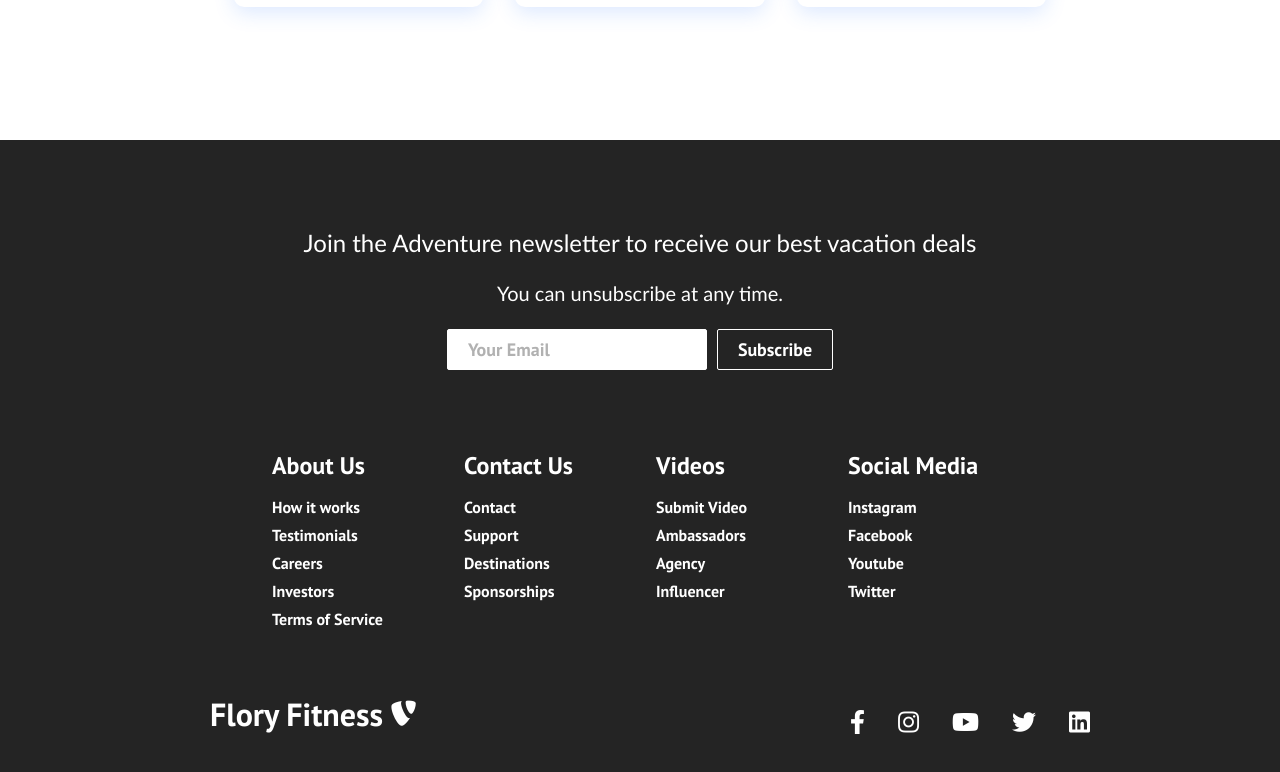
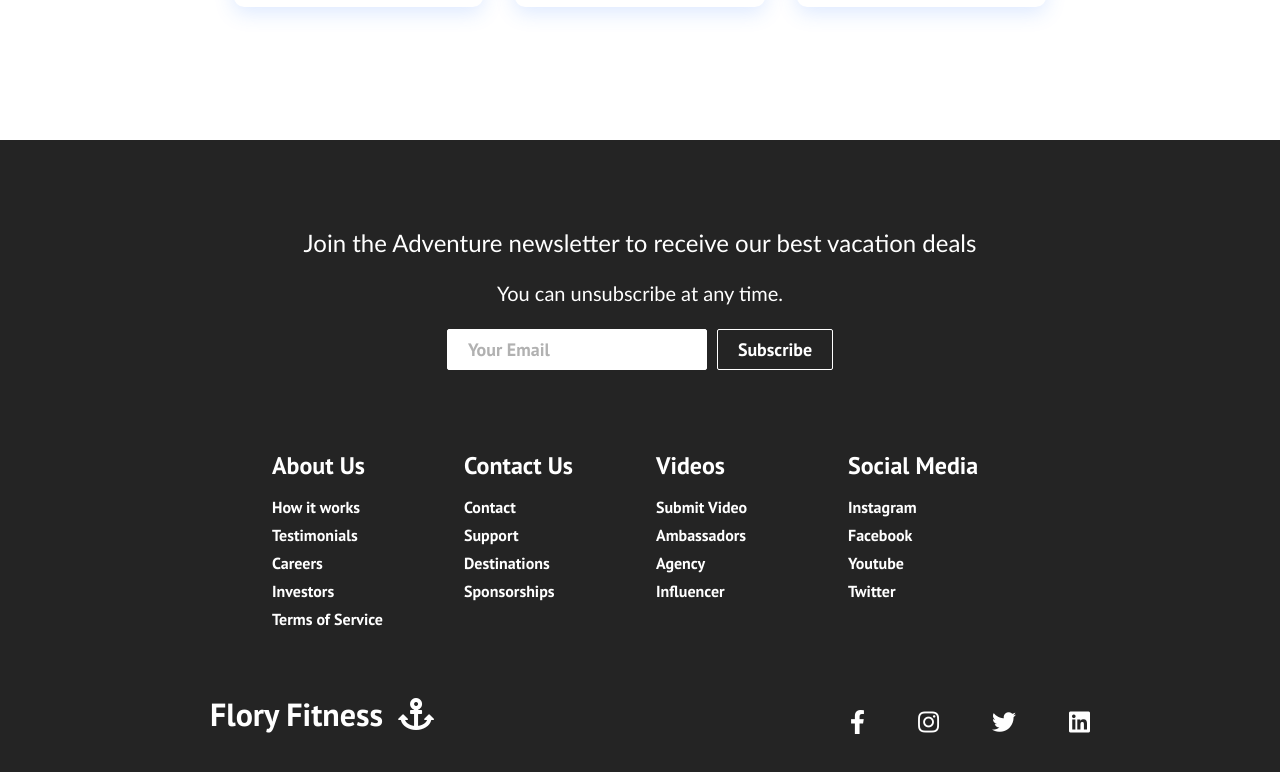
Before and after one commit to nsethblanchard/flory_fitness, a React (Create React App) app: page / in a window 1280 px wide. Shown: the part 1294-2066 px from the top of the page. Built offline with nearby package versions, Linux system fonts and the light colour scheme.

Commit message:
fixed social media icon links

```diff
--- a/public/index.html
+++ b/public/index.html
@@ -6,8 +6,8 @@
     <meta name="viewport" content="width=device-width, initial-scale=1" />
     <meta name="theme-color" content="#000000" />
     <meta
-      name="description"
-      content="Web site created using create-react-app"
+      name="Flory Fitness"
+      content="Welcome to the site for Flory Fitness, located in Staunton, VA"
     />
     <link rel="apple-touch-icon" href="%PUBLIC_URL%/logo192.png" />
     <link
--- a/src/components/Navbar.js
+++ b/src/components/Navbar.js
@@ -31,7 +31,7 @@ function Navbar() {
         <div className="navbar-container">
           <Link to="/" className="navbar-logo" onClick={closeMobileMenu}>
             Flory Fitness
-            <i class="fab fa-typo3" />
+            <i class="fas fa-anchor" style={{ marginLeft: 15 }} />
           </Link>
           <div className="menu-icon" onClick={handleClick}>
             <i className={click ? "fas fa-times" : "fas fa-bars"} />
--- a/src/components/pages/Footer.js
+++ b/src/components/pages/Footer.js
@@ -65,51 +65,50 @@ function Footer() {
           <div class="footer-logo">
             <Link to="/" className="social-logo">
               Flory Fitness
-              <i class="fab fa-typo3" />
+              <i class="fas fa-anchor" style={{ marginLeft: 15 }} />
             </Link>
           </div>
 
           <div class="social-icons">
-            <Link
-              class="social-icon-link facebook"
-              to="/"
+            <a
+              href="https://www.facebook.com/FloryFitnessLLC"
+              className="social-icon-link facebook"
               target="_blank"
+              rel="noreferrer"
               aria-label="Facebook"
             >
               <i class="fab fa-facebook-f" />
-            </Link>
-            <Link
-              class="social-icon-link instagram"
-              to="/"
+            </a>
+
+            <a
+              href="https://www.instagram.com/christineflorywellnesscoach/"
+              className="social-icon-link instagram"
               target="_blank"
+              rel="noreferrer"
               aria-label="Instagram"
             >
               <i class="fab fa-instagram" />
-            </Link>
-            <Link
-              class="social-icon-link youtube"
-              to="/"
+            </a>
+
+            <a
+              href="https://twitter.com/cfloryfitness"
+              className="social-icon-link twitter"
               target="_blank"
-              aria-label="Youtube"
-            >
-              <i class="fab fa-youtube" />
-            </Link>
-            <Link
-              class="social-icon-link twitter"
-              to="/"
-              target="_blank"
+              rel="noreferrer"
               aria-label="Twitter"
             >
               <i class="fab fa-twitter" />
-            </Link>
-            <Link
-              class="social-icon-link twitter"
-              to="/"
+            </a>
+
+            <a
+              href="https://www.linkedin.com/in/christine-flory-ab01ba4b/"
+              className="social-icon-link linkedin"
               target="_blank"
+              rel="noreferrer"
               aria-label="LinkedIn"
             >
               <i class="fab fa-linkedin" />
-            </Link>
+            </a>
           </div>
         </div>
       </section>
```
